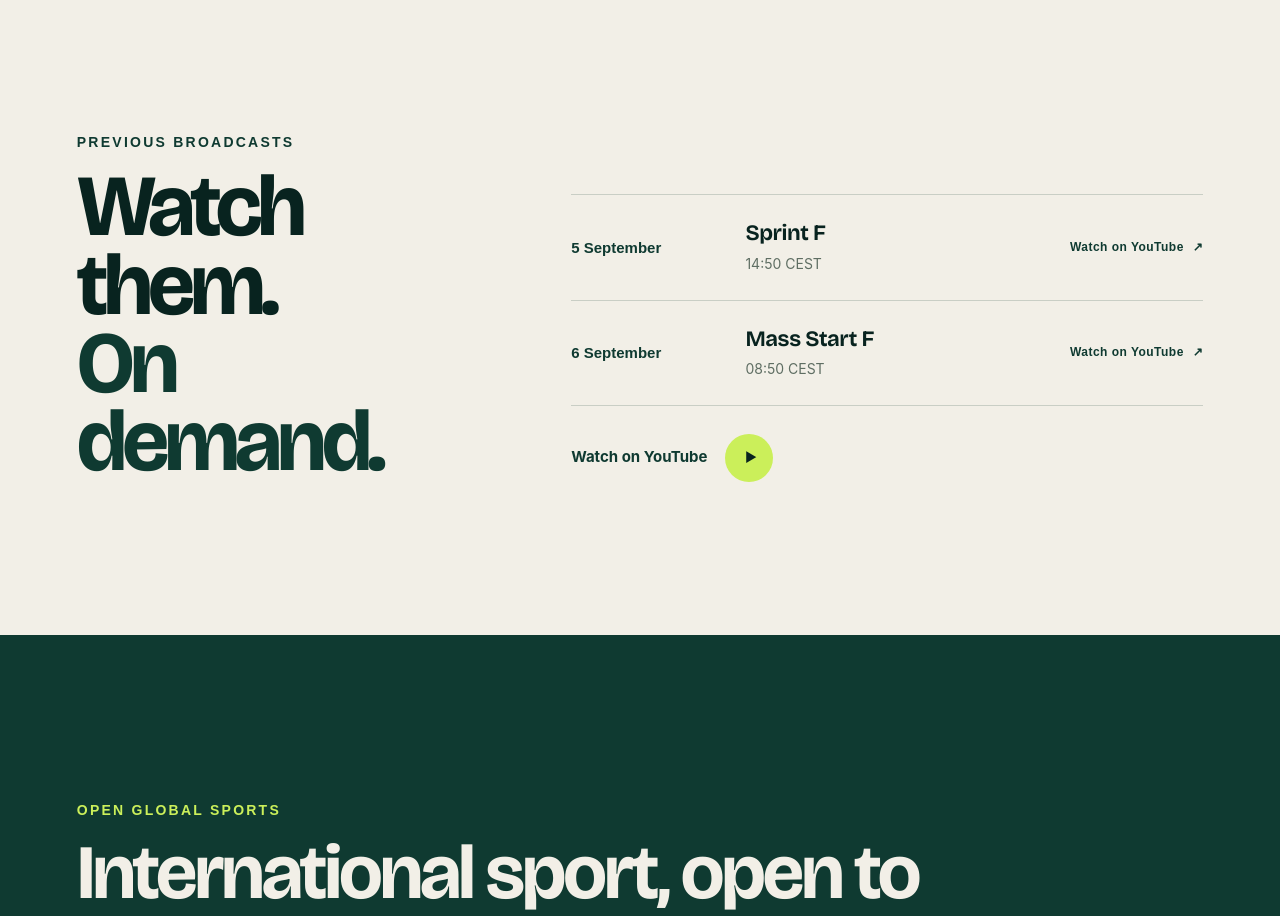
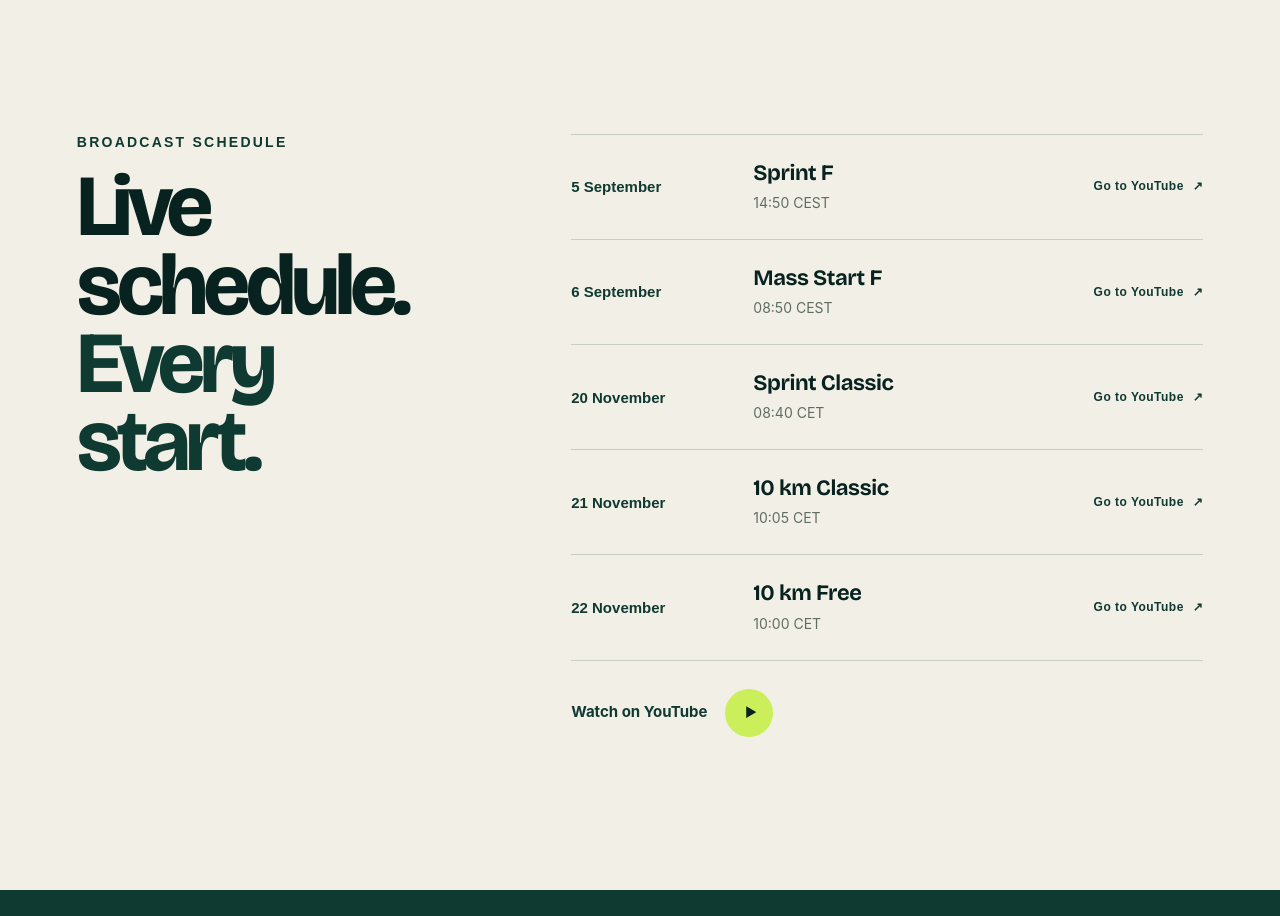
Before and after one commit to jendrellco/OGS-hemsida, a Next.js app: page / in a window 1280 px wide. Shown: the part 820-1736 px from the top of the page. Built offline with nearby package versions, Linux system fonts and the light colour scheme; a web font is replaced by a local one.

Commit message:
Add Bruksvallarna broadcasts

```diff
--- a/app/page.tsx
+++ b/app/page.tsx
@@ -25,7 +25,7 @@ function eventTime(event: Event) {
 }
 
 export default function Home() {
-  const [now, setNow] = useState(0);
+  const [now, setNow] = useState(() => Date.now());
   const [previewMode, setPreviewMode] = useState<Mode | null>(null);
 
   useEffect(() => {
@@ -58,6 +58,9 @@ export default function Home() {
 
   const { mode, event } = view;
   const actionLabel = mode === "live" ? "Watch live on YouTube" : "Watch on YouTube";
+  const scheduledEvents = events.filter((item) => new Date(item.end).getTime() >= now);
+  const hasScheduledEvents = scheduledEvents.length > 0;
+  const visibleSchedule = hasScheduledEvents ? scheduledEvents : events;
 
   function scrollToSection(event: MouseEvent<HTMLAnchorElement>, sectionId: string) {
     event.preventDefault();
@@ -85,7 +88,7 @@ export default function Home() {
             <p className="status"><i aria-hidden="true" />{mode === "live" ? "Live now" : mode === "upcoming" ? "Next broadcast" : "On demand"}</p>
             <p className="eyebrow">{event.title}</p>
             <h1 key={`${mode}-${event.id}`}>
-              {mode === "live" && <>The world cup<br />is <span>live now.</span></>}
+              {mode === "live" && <>The race<br />is <span>live now.</span></>}
               {mode === "upcoming" && <>The next race<br />starts <span>{formatDate(event.start)}.</span></>}
               {mode === "offline" && <>Great sport<br />keeps <span>moving.</span></>}
             </h1>
@@ -103,17 +106,18 @@ export default function Home() {
 
       <section className="schedule-section" id="schedule">
         <div className="section-intro">
-          <p className="eyebrow">Previous broadcasts</p>
-          <h2>Watch them.<br /><span>On demand.</span></h2>
+          <p className="eyebrow">{hasScheduledEvents ? "Broadcast schedule" : "Previous broadcasts"}</p>
+          <h2>{hasScheduledEvents ? <>Live schedule.<br /><span>Every start.</span></> : <>Watch them.<br /><span>On demand.</span></>}</h2>
         </div>
         <div className="schedule-list">
-          {events.map((item) => {
+          {visibleSchedule.map((item) => {
             const isLive = now >= new Date(item.start).getTime() && now <= new Date(item.end).getTime();
+            const isUpcoming = now < new Date(item.start).getTime();
             return (
               <article className="schedule-item" key={item.id}>
                 <time dateTime={item.start}>{formatDate(item.start)}</time>
                 <div><h3>{item.subtitle}</h3><p>{eventTime(item)}{isLive && <strong className="schedule-live-status">Live now</strong>}</p></div>
-                <a className="schedule-item-action" href={item.youtubeUrl} target="_blank" rel="noreferrer">Watch on YouTube <span aria-hidden="true">↗</span></a>
+                <a className="schedule-item-action" href={item.youtubeUrl} target="_blank" rel="noreferrer">{isLive ? "Watch live on YouTube" : isUpcoming ? "Go to YouTube" : "Watch on YouTube"} <span aria-hidden="true">↗</span></a>
               </article>
             );
           })}
--- a/content/schedule.json
+++ b/content/schedule.json
@@ -1,6 +1,6 @@
 {
   "statusOverride": "auto",
-  "featuredEventId": "madona-sprint-f-2026",
+  "featuredEventId": "bruksvallarna-sprint-classic-2026",
   "events": [
     {
       "id": "madona-sprint-f-2026",
@@ -17,6 +17,30 @@
       "start": "2026-09-06T08:50:00+02:00",
       "end": "2026-09-06T12:00:00+02:00",
       "youtubeUrl": "https://www.youtube.com/watch?v=jXxvZDgw9sc"
+    },
+    {
+      "id": "bruksvallarna-sprint-classic-2026",
+      "title": "Swedish Cross-Country Skiing Premiere",
+      "subtitle": "Sprint Classic",
+      "start": "2026-11-20T08:40:00+01:00",
+      "end": "2026-11-20T13:15:00+01:00",
+      "youtubeUrl": "https://www.youtube.com/@OpenGlobalSports"
+    },
+    {
+      "id": "bruksvallarna-10km-classic-2026",
+      "title": "Swedish Cross-Country Skiing Premiere",
+      "subtitle": "10 km Classic",
+      "start": "2026-11-21T10:05:00+01:00",
+      "end": "2026-11-21T13:20:00+01:00",
+      "youtubeUrl": "https://www.youtube.com/@OpenGlobalSports"
+    },
+    {
+      "id": "bruksvallarna-10km-free-2026",
+      "title": "Swedish Cross-Country Skiing Premiere",
+      "subtitle": "10 km Free",
+      "start": "2026-11-22T10:00:00+01:00",
+      "end": "2026-11-22T13:20:00+01:00",
+      "youtubeUrl": "https://www.youtube.com/@OpenGlobalSports"
     }
   ]
 }
```
Also changed, not shown: 2 other files (tests, documents, lock files or other folders).
